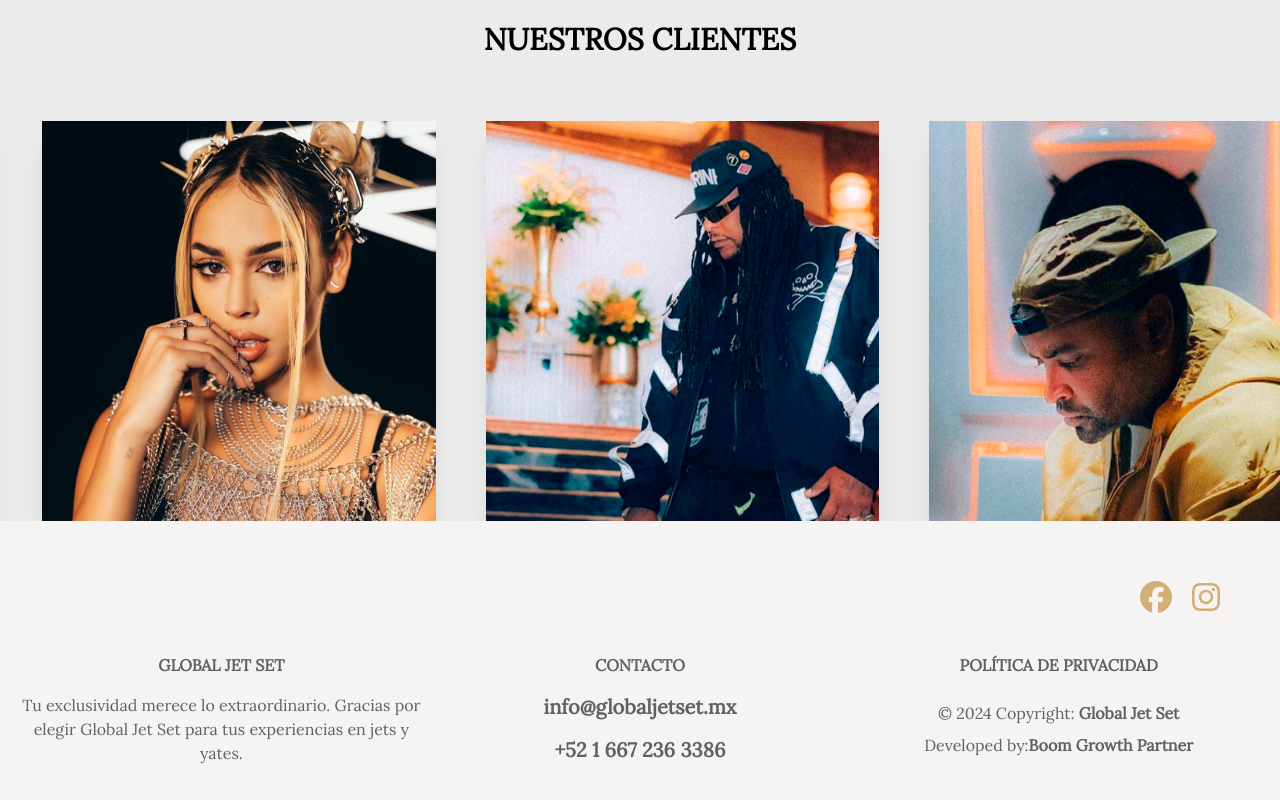
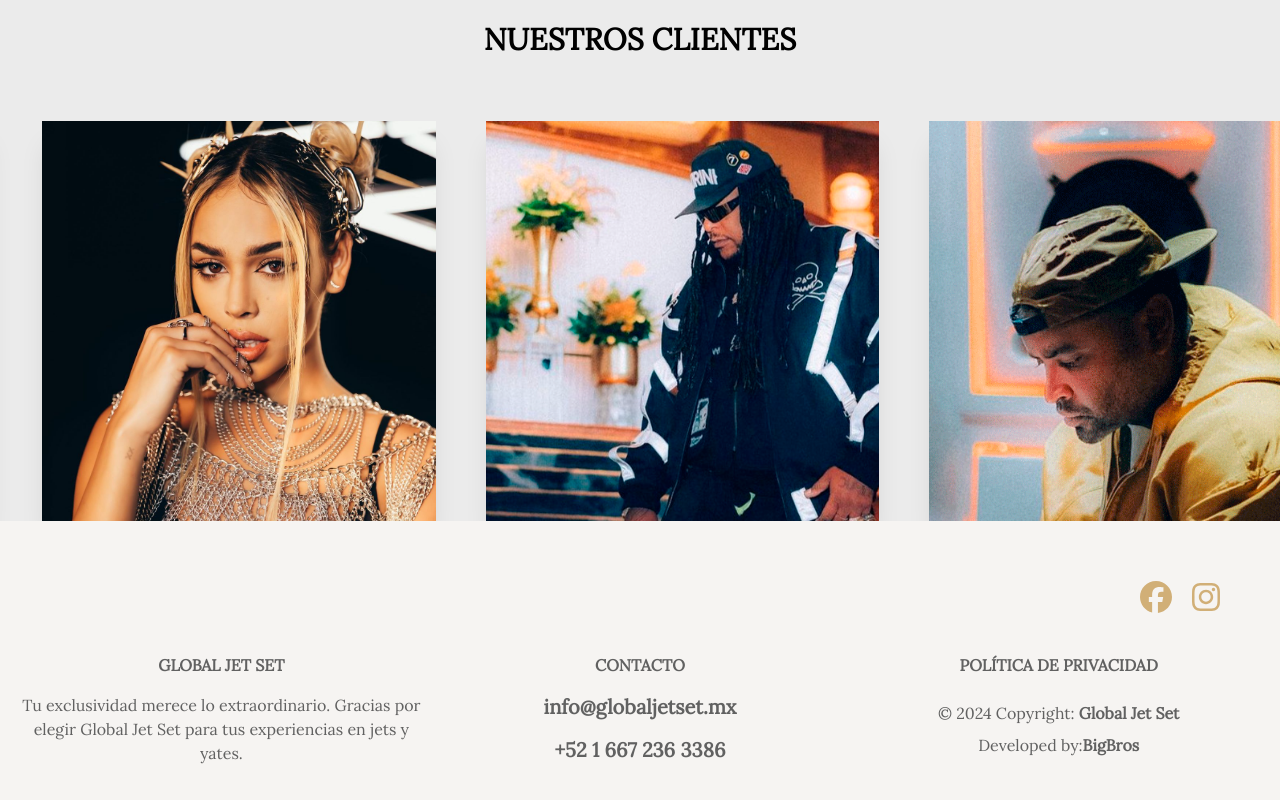
Before and after one commit to richy213/globaljetset, a Next.js app: page / in a window 1280 px wide. Shown: the part 3183-3983 px from the top of the page. Built offline with nearby package versions, Linux system fonts and the light colour scheme; a web font is replaced by a local one.

Commit message:
Update Footer.jsx

```diff
--- a/src/components/Footer.jsx
+++ b/src/components/Footer.jsx
@@ -69,7 +69,7 @@ const Footer = () => {
                                 <span>Developed by:
                                 </span>
                                 <a className="font-semibold text-neutral-600 dark:text-neutral-400"
-                                    href="https://www.boom-partner.com/" target='_blank'>Boom Growth Partner</a>
+                                    href="https://www.boom-partner.com/" target='_blank'>BigBros</a>
 
                             </div>
                         </div>
```
